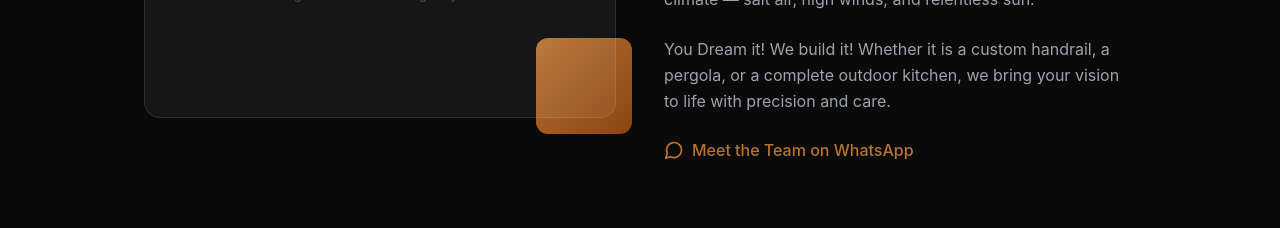
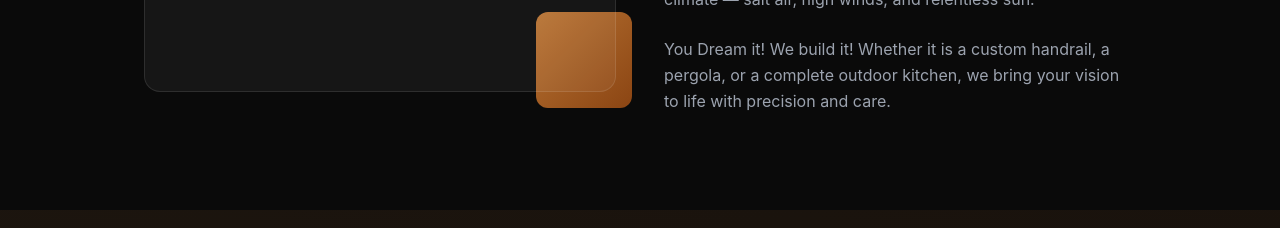
Before and after one commit to ChilliboysIT/chilliboys-mx, a Next.js app: page / in a window 1280 px wide. Shown: the part 1400-1628 px from the top of the page. Built offline with nearby package versions, Linux system fonts and the light colour scheme; no server answers.

Commit message:
Remove 'Meet the Team on WhatsApp' CTA from About section

```diff
--- a/src/app/page.tsx
+++ b/src/app/page.tsx
@@ -127,10 +127,6 @@ export default function Home() {
             <p className="text-gray-400 leading-relaxed">{t("about.p1") as string}</p>
             <p className="text-gray-400 leading-relaxed">{t("about.p2") as string}</p>
             <p className="text-gray-400 leading-relaxed">{t("about.p3") as string}</p>
-            <a href={`https://wa.me/${WHATSAPP_NUMBER}?text=${WHATSAPP_MESSAGE}`} target="_blank" rel="noopener noreferrer"
-               className="inline-flex items-center gap-2 text-copper hover:text-white transition-colors font-medium">
-              <MessageCircle className="w-5 h-5" />{t("about.cta") as string}
-            </a>
           </div>
         </div>
       </section>
```
